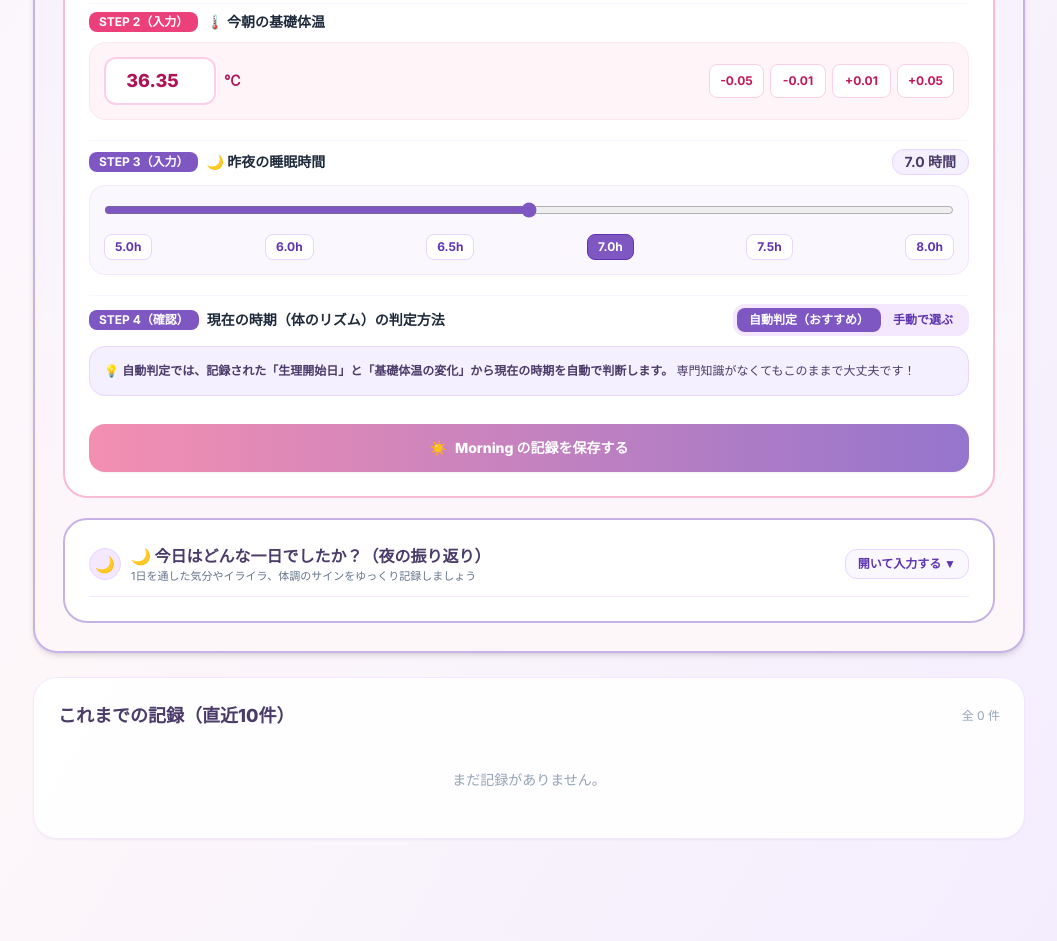
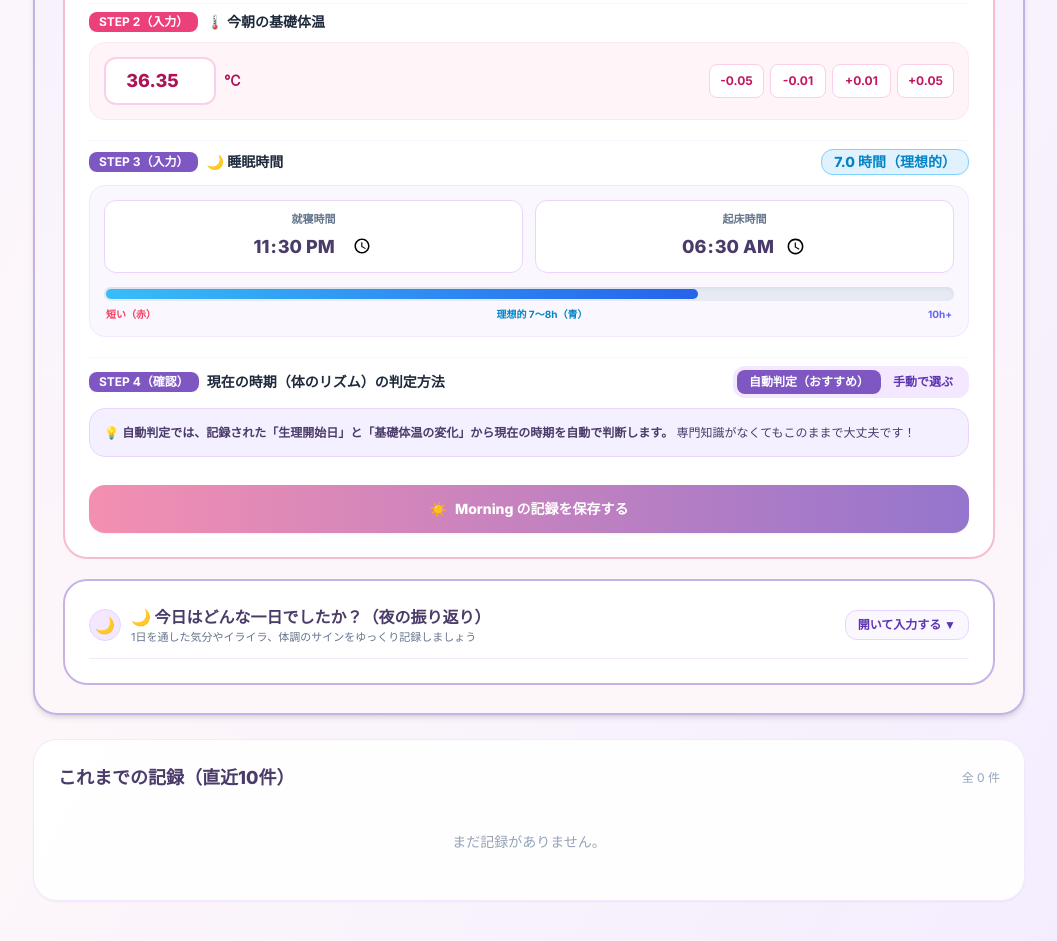
Before and after one commit to yuA-arti/Rhythm-Note-, a plain HTML site: page index.html in a window 1280 px wide. Shown: the part 1175-2116 px from the top of the page, without its empty margins (111-1168 px from the left). Drawn offline with nearby package versions, Linux system fonts and the light colour scheme.

Commit message:
Update index.html

```diff
--- a/index.html
+++ b/index.html
@@ -405,27 +405,57 @@
                   STEP 3（入力）
                 </span>
                 <h4 class="text-sm font-bold text-slate-800">
-                  🌙 昨夜の睡眠時間
+                  🌙 睡眠時間
                 </h4>
               </div>
-              <span id="sleep-label" class="text-sm font-bold text-[#4A3B69] bg-[#F5F0FF] px-3 py-0.5 rounded-xl border border-purple-200">
-                7.0 時間
+              <span id="sleep-label" class="text-sm font-extrabold text-[#0284C7] bg-[#E0F2FE] px-3 py-0.5 rounded-xl border border-[#7DD3FC]">
+                7.0 時間（理想的）
               </span>
             </div>
 
-            <div class="bg-[#FAF7FF] rounded-2xl p-3.5 border border-purple-100 space-y-2.5">
-              <input
-                id="input-sleep"
-                type="range"
-                min="2.0"
-                max="12.0"
-                step="0.5"
-                value="7.0"
-                oninput="updateSleepValue(this.value)"
-                class="w-full accent-[#7E57C2] cursor-pointer"
-              />
-              <div id="sleep-presets" class="flex flex-wrap items-center justify-between gap-1.5">
-                <!-- JSでプリセットボタン描画 -->
+            <div class="bg-[#FAF7FF] rounded-2xl p-3.5 border border-purple-100 space-y-3.5">
+              <!-- 就寝時間・起床時間の直接入力 -->
+              <div class="grid grid-cols-2 gap-3">
+                <div class="bg-white rounded-xl p-2.5 border border-purple-200 flex flex-col items-center">
+                  <label for="input-bedtime" class="text-[11px] font-bold text-slate-500 mb-1">
+                    就寝時間
+                  </label>
+                  <input
+                    id="input-bedtime"
+                    type="time"
+                    value="23:30"
+                    onchange="recalcSleepFromTimes()"
+                    class="text-base sm:text-lg font-extrabold text-[#4A3B69] focus:outline-none cursor-pointer"
+                  />
+                </div>
+                <div class="bg-white rounded-xl p-2.5 border border-purple-200 flex flex-col items-center">
+                  <label for="input-waketime" class="text-[11px] font-bold text-slate-500 mb-1">
+                    起床時間
+                  </label>
+                  <input
+                    id="input-waketime"
+                    type="time"
+                    value="06:30"
+                    onchange="recalcSleepFromTimes()"
+                    class="text-base sm:text-lg font-extrabold text-[#4A3B69] focus:outline-none cursor-pointer"
+                  />
+                </div>
+              </div>
+
+              <!-- 睡眠時間の長さ＆理想度カラーバー -->
+              <div class="space-y-1.5">
+                <div class="w-full h-3.5 rounded-full bg-slate-200/80 overflow-hidden p-0.5 shadow-inner">
+                  <div
+                    id="sleep-quality-bar"
+                    class="h-full rounded-full transition-all duration-300 bg-gradient-to-r from-[#38BDF8] to-[#2563EB]"
+                    style="width: 70%"
+                  ></div>
+                </div>
+                <div class="flex justify-between text-[10px] font-bold text-slate-400 px-0.5">
+                  <span class="text-rose-500">短い（赤）</span>
+                  <span class="text-sky-600">理想的 7〜8h（青）</span>
+                  <span class="text-indigo-500">10h+</span>
+                </div>
               </div>
             </div>
           </div>
@@ -834,6 +864,8 @@
       selectedNavDate: getTodayStr(),
       formDate: getTodayStr(),
       isPeriodStart: false,
+      bedTime: '23:30',
+      wakeTime: '06:30',
       sleep: 7.0,
       manualStageOverride: false,
       manualStageValue: 'follicular',
@@ -849,6 +881,13 @@
     // ========================================================================
     // ユーティリティ
     // ========================================================================
+    function formatHourFloat(hourFloat) {
+      const normalized = ((hourFloat % 24) + 24) % 24;
+      const h = Math.floor(normalized);
+      const m = Math.round((normalized - h) * 60);
+      return `${String(h).padStart(2, '0')}:${String(m).padStart(2, '0')}`;
+    }
+
     function formatDateStr(dateObj) {
       const y = dateObj.getFullYear();
       const m = String(dateObj.getMonth() + 1).padStart(2, '0');
@@ -1417,12 +1456,6 @@
     // フォームUI操作・イベントハンドラ
     // ========================================================================
     function renderFormControls() {
-      // 睡眠プリセット
-      document.getElementById('sleep-presets').innerHTML = [5.0, 6.0, 6.5, 7.0, 7.5, 8.0].map((preset) => {
-        const active = Number(state.sleep) === preset;
-        return `<button type="button" onclick="updateSleepValue(${preset})" class="px-2.5 py-1 rounded-lg text-xs font-bold border transition ${active ? 'bg-[#7E57C2] border-[#5E35B1] text-white shadow-xs' : 'bg-white border-purple-200 text-[#5E35B1] hover:bg-purple-50'}">${preset.toFixed(1)}h</button>`;
-      }).join('');
-
       // 手動時期選択
       document.getElementById('stage-manual-grid').innerHTML = Object.values(STAGES).map((st) => {
         const active = state.manualStageValue === st.id;
@@ -1469,7 +1502,11 @@
       if (existing) {
         setPeriodStart(Boolean(existing.isPeriodStart));
         document.getElementById('input-temp').value = typeof existing.temperature === 'number' ? existing.temperature.toFixed(2) : '36.35';
-        updateSleepValue(typeof existing.sleep === 'number' ? existing.sleep : 7.0);
+        state.bedTime = existing.bedTime || '23:30';
+        state.wakeTime = existing.wakeTime || '06:30';
+        document.getElementById('input-bedtime').value = state.bedTime;
+        document.getElementById('input-waketime').value = state.wakeTime;
+        updateSleepDisplay(typeof existing.sleep === 'number' ? existing.sleep : 7.0);
         setManualStageOverride(Boolean(existing.manualStageOverride));
         state.manualStageValue = existing.stage || 'follicular';
 
@@ -1487,7 +1524,11 @@
       } else {
         setPeriodStart(false);
         document.getElementById('input-temp').value = '36.35';
-        updateSleepValue(7.0);
+        state.bedTime = '23:30';
+        state.wakeTime = '06:30';
+        document.getElementById('input-bedtime').value = '23:30';
+        document.getElementById('input-waketime').value = '06:30';
+        updateSleepDisplay(7.0);
         setManualStageOverride(false);
         state.manualStageValue = 'follicular';
         state.mood = 3;
@@ -1508,7 +1549,7 @@
       const mBadge = document.getElementById('morning-saved-badge');
       const tempVal = document.getElementById('input-temp').value;
       if (state.morningSavedFlag) {
-        mBadge.textContent = `☀️ 記録済み（${tempVal}℃ / 睡眠 ${Number(state.sleep).toFixed(1)}h）`;
+        mBadge.textContent = `☀️ 記録済み（${tempVal}℃ / ${formatHourFloat(state.bedtime)}〜${formatHourFloat(state.waketime)}・${Number(state.sleep).toFixed(1)}h）`;
         mBadge.classList.remove('hidden');
       } else {
         mBadge.classList.add('hidden');
@@ -1659,11 +1700,50 @@
       el.value = Math.max(34.5, Math.min(41.0, base + delta)).toFixed(2);
     }
 
-    function updateSleepValue(val) {
-      state.sleep = parseFloat(val);
-      document.getElementById('input-sleep').value = state.sleep;
-      document.getElementById('sleep-label').textContent = `${state.sleep.toFixed(1)} 時間`;
-      renderFormControls();
+    function recalcSleepFromTimes() {
+      const bedEl = document.getElementById('input-bedtime');
+      const wakeEl = document.getElementById('input-waketime');
+      if (!bedEl || !wakeEl || !bedEl.value || !wakeEl.value) return;
+
+      state.bedTime = bedEl.value;
+      state.wakeTime = wakeEl.value;
+
+      const [bh, bm] = state.bedTime.split(':').map(Number);
+      const [wh, wm] = state.wakeTime.split(':').map(Number);
+      let diffMins = (wh * 60 + wm) - (bh * 60 + bm);
+      if (diffMins <= 0) {
+        diffMins += 24 * 60;
+      }
+      const hours = Number((diffMins / 60).toFixed(1));
+      updateSleepDisplay(hours);
+    }
+
+    function updateSleepDisplay(hours) {
+      state.sleep = hours;
+      const labelEl = document.getElementById('sleep-label');
+      const barEl = document.getElementById('sleep-quality-bar');
+      if (!labelEl || !barEl) return;
+
+      const pct = Math.max(8, Math.min(100, Math.round((hours / 10) * 100)));
+      barEl.style.width = `${pct}%`;
+
+      if (hours < 5.5) {
+        labelEl.textContent = `${hours.toFixed(1)} 時間（短め）`;
+        labelEl.className = 'text-sm font-extrabold text-rose-700 bg-rose-100 px-3 py-0.5 rounded-xl border border-rose-300';
+        barEl.className = 'h-full rounded-full transition-all duration-300 bg-gradient-to-r from-[#F43F5E] to-[#E11D48]';
+      } else if (hours < 6.5) {
+        labelEl.textContent = `${hours.toFixed(1)} 時間（やや短め）`;
+        labelEl.className = 'text-sm font-extrabold text-amber-700 bg-amber-100 px-3 py-0.5 rounded-xl border border-amber-300';
+        barEl.className = 'h-full rounded-full transition-all duration-300 bg-gradient-to-r from-[#FB7185] to-[#F59E0B]';
+      } else if (hours <= 8.5) {
+        labelEl.textContent = `${hours.toFixed(1)} 時間（理想的）`;
+        labelEl.className = 'text-sm font-extrabold text-[#0284C7] bg-[#E0F2FE] px-3 py-0.5 rounded-xl border border-[#7DD3FC]';
+        barEl.className = 'h-full rounded-full transition-all duration-300 bg-gradient-to-r from-[#38BDF8] to-[#2563EB]';
+      } else {
+        labelEl.textContent = `${hours.toFixed(1)} 時間（たっぷり）`;
+        labelEl.className = 'text-sm font-extrabold text-indigo-700 bg-indigo-100 px-3 py-0.5 rounded-xl border border-indigo-300';
+        barEl.className = 'h-full rounded-full transition-all duration-300 bg-gradient-to-r from-[#3B82F6] to-[#7C3AED]';
+      }
     }
 
     function setManualStageOverride(isManual) {
@@ -1757,6 +1837,8 @@
         temperature: validTemp,
         mood: keepEvening ? existing.mood : null,
         energy: keepEvening ? existing.energy : null,
+        bedTime: state.bedTime,
+        wakeTime: state.wakeTime,
         sleep: Number(state.sleep),
         morningSaved: true,
         eveningSaved: keepEvening,
@@ -1793,6 +1875,8 @@
         temperature: validTemp,
         mood: Number(state.mood),
         energy: Number(state.energy),
+        bedTime: state.bedTime,
+        wakeTime: state.wakeTime,
         sleep: Number(state.sleep),
         morningSaved: Boolean(existing?.morningSaved || validTemp),
         eveningSaved: true,
```
